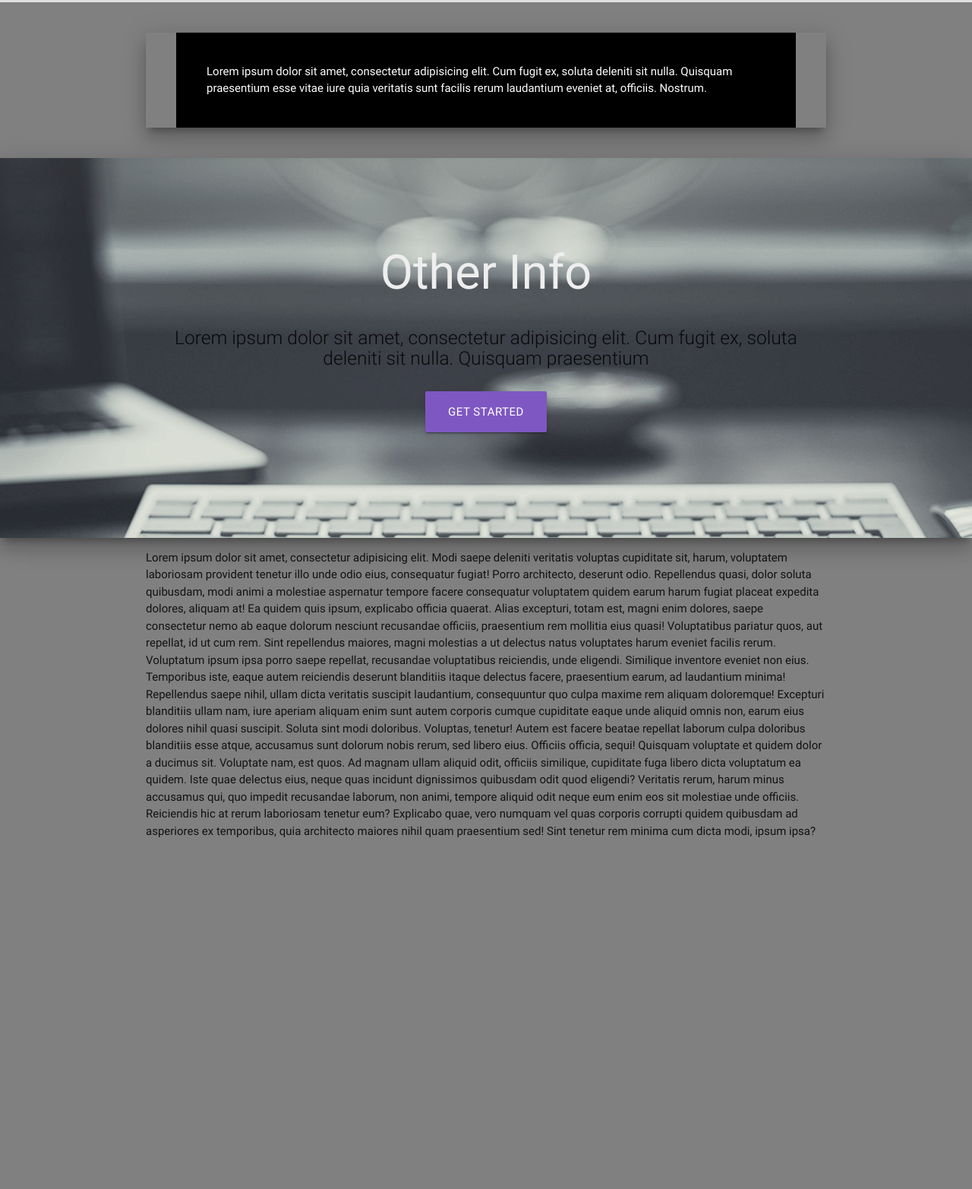
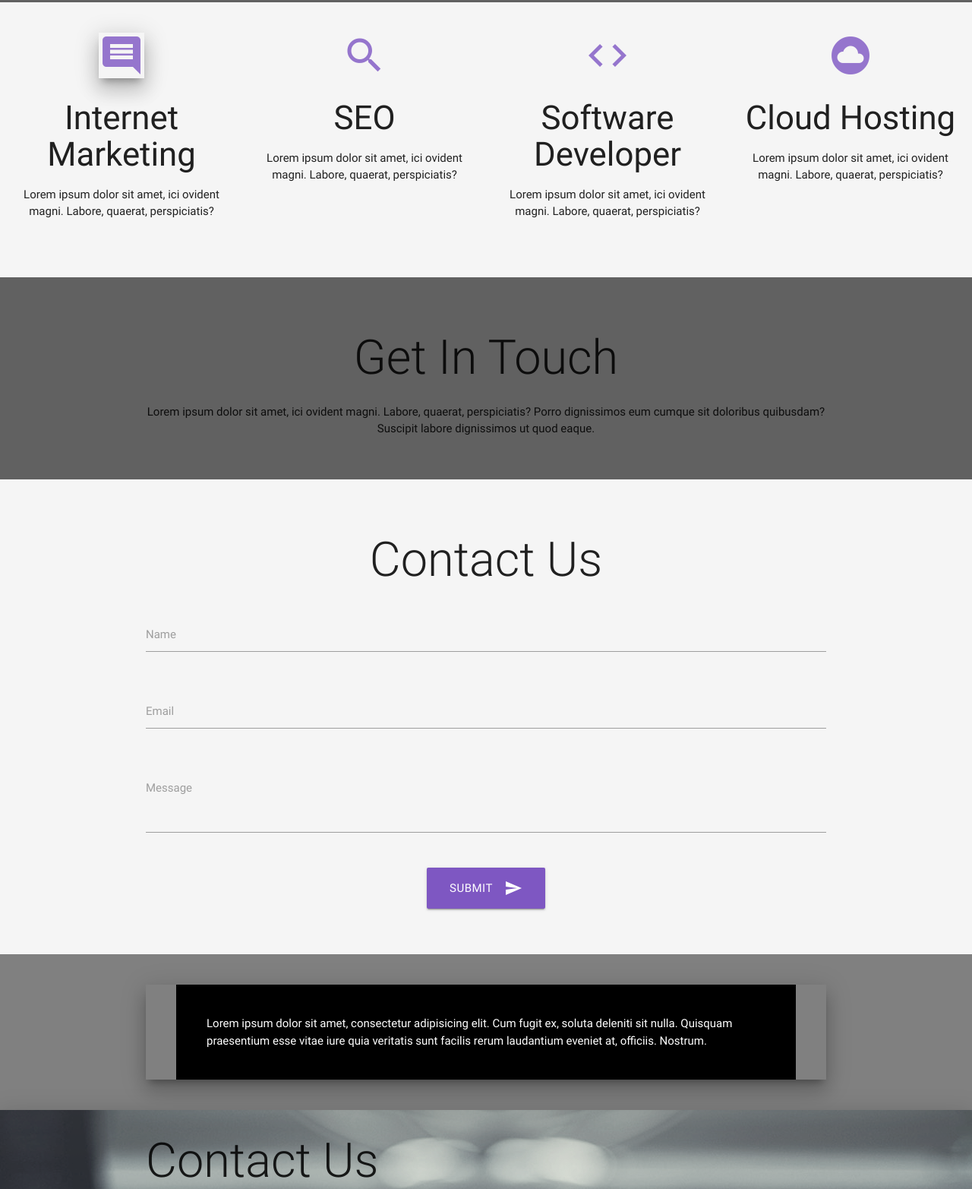
Before and after one commit to AbyAbyss/_Projects, a plain HTML site: page materialize_website/index.html in a window 1280 px wide. Shown: the part 1789-3354 px from the top of the page at 76% size. Before the commit the page ends 2909 px from the top, so only its background shows below. Drawn offline with nearby package versions, Linux system fonts and the light colour scheme.

Commit message:
fix form

```diff
--- a/materialize_website/index.html
+++ b/materialize_website/index.html
@@ -51,16 +51,16 @@
 <!-- End of fullnavbg -->
 
 <!-- Action Button start -->
-<div class="fixed-action-btn vertical click-to-toggle">
+<div class="fixed-action-btn vertical">
   <a class="btn-floating btn-large purple darken-3">
     <i class="material-icons">menu</i>
   </a>
   <ul>
-      <li><a href="#" class="btn-floating deep-purple lighten-1"><i class="material-icons">publish</i></a></li>
     <li><a href="#home" class="btn-floating deep-purple lighten-2"><i class="material-icons">home</i></a></li>
     <li><a href="#about" class="btn-floating deep-purple lighten-1"><i class="material-icons">settings</i></a></li>
-    <li><a href="#services" class="btn-floating deep-purple lighten-2"><i class="material-icons">facebook</i></a></li>
+    <li><a href="#services" class="btn-floating deep-purple lighten-2"><i class="material-icons">business_center</i></a></li>
     <li><a href="#contact" class="btn-floating deep-purple lighten-1"><i class="material-icons">contacts</i></a></li>
+    <li><a href="#" class="btn-floating deep-purple lighten-1"><i class="material-icons">arrow_upward</i></a></li>
   </ul>
 </div>
 <!-- Action button end -->
@@ -112,13 +112,84 @@
 </section>
 
 <!-- Section 4 Services-->
-<section id="services" class="section grey lighten-2">
+<section id="services" class="section grey darken-2">
     <div class="container center">
 
       <h1 class="light">Our Services</h2>
       <p>Lorem ipsum dolor sit amet, ici ovident magni. Labore, quaerat, perspiciatis? Porro dignissimos eum cumque sit doloribus quibusdam? Suscipit labore dignissimos ut quod eaque.</p>
     </div>
   </section>
+<!-- Services content -->
+<section class="section grey lighten-4">
+  <div class="center">
+    <div class="row">
+      <div class="col m3">
+        <i class="material-icons medium deep-purple-text text-lighten-2 z-depth-5">comment</i>
+        <h3>Internet Marketing</h3>
+        <p>Lorem ipsum dolor sit amet, ici ovident magni. Labore, quaerat, perspiciatis?</p>
+      </div>
+      <div class="col m3">
+        <i class="material-icons medium deep-purple-text text-lighten-2">search</i>
+        <h3>SEO</h3>
+        <p>Lorem ipsum dolor sit amet, ici ovident magni. Labore, quaerat, perspiciatis?</p>
+      </div>
+      <div class="col m3">
+        <i class="material-icons medium deep-purple-text text-lighten-2">code</i>
+        <h3>Software Developer</h3>
+        <p>Lorem ipsum dolor sit amet, ici ovident magni. Labore, quaerat, perspiciatis?</p>
+      </div>
+      <div class="col m3">
+        <i class="material-icons medium deep-purple-text text-lighten-2">cloud_circle</i>
+        <h3>Cloud Hosting</h3>
+        <p>Lorem ipsum dolor sit amet, ici ovident magni. Labore, quaerat, perspiciatis?</p>
+      </div>
+    </div>
+  </div>
+</section>
+
+<!-- Section 5 Contact-->
+<section id="contact" class="section grey darken-2">
+  <div class="container center">
+    <h1 class="light">Get In Touch</h2>
+    <p>Lorem ipsum dolor sit amet, ici ovident magni. Labore, quaerat, perspiciatis? Porro dignissimos eum cumque sit doloribus quibusdam? Suscipit labore dignissimos ut quod eaque.</p>
+  </div>
+</section>
+
+<!-- Contact Content FORM-->
+<section id="contact" class="section grey lighten-4">
+  <div class="container center">
+    <h1 class="light">Contact Us</h1>
+    <div class="row">
+      <form class="col s12">
+        <div class="row">
+          <div class="input-field col s12">
+            <input id="first_name" type="text" class="validate">
+            <label for="first_name"><span class"deep-purple lighten-1">Name</span></label>
+          </div>
+        </div>
+        <div class="row">
+          <div class="input-field col s12">
+            <input id="email" type="email" class="validate">
+            <label for="email">Email</label>
+          </div>
+        </div>
+        <div class="row">
+            <div class="input-field col s12">
+              <textarea id="textarea1" class="materialize-textarea"></textarea>
+              <label for="textarea1">Message</label>
+            </div>
+          </div>
+        <button class="btn btn-large waves-effect deep-purple lighten-1 hoverable raise" type="submit" name="action">Submit
+          <i class="material-icons right">send</i>
+        </button>
+
+      </form>
+    </div>
+  </div>
+</section>
+
+
+
 
 
 <!-- Old Test -->
@@ -128,9 +199,9 @@
 
 
 <div id="index-banner" class="parallax-container z-depth-5">
-    <div class="section no-pad-bot">
+    <div class="no-pad-bot">
       <div class="container">
-        <br><br>
+        <!-- <br><br>
         <h1 class="header center grey-text text-lighten-3">Other Info</h1>
         <div class="row center">
           <h5 class="header col s12 light">Lorem ipsum dolor sit amet, consectetur adipisicing elit. Cum fugit ex, soluta deleniti sit nulla. Quisquam praesentium</h5>
@@ -138,8 +209,38 @@
         <div class="row center">
           <a href="#" id="download-button" class="btn-large waves-effect waves-light deep-purple lighten-1 raise">Get Started</a>
         </div>
-        <br><br>
+        <br><br> -->
+        <h1 class="light">Contact Us</h1>
+        <div class="row">
+          <form class="col s12">
+            <div class="row">
+              <div class="input-field col s12">
+                <input id="first_name" type="text" class="validate">
+                <label for="first_name"><span class"deep-purple lighten-1">Name</span></label>
+              </div>
+            </div>
+            <div class="row">
+              <div class="input-field col s12">
+                <input id="email" type="email" class="validate">
+                <label for="email">Email</label>
+              </div>
+            </div>
+            <div class="row">
+                <div class="input-field col s12">
+                  <textarea id="textarea1" class="materialize-textarea"></textarea>
+                  <label for="textarea1">Message</label>
+                </div>
+              </div>
+              <div class="row">
+                  <div class="input-field col s12">
+                      <button class="btn waves-effect deep-purple lighten-1 hoverable raise" type="submit" name="action">Submit
+                          <i class="material-icons right">send</i>
+                      </button>
+                  </div>
+                </div>
 
+          </form>
+        </div>
       </div>
     </div>
     <div class="parallax"><img src="img/Website-Design-Background.png" alt="Unsplashed background img 1"></div>
```
